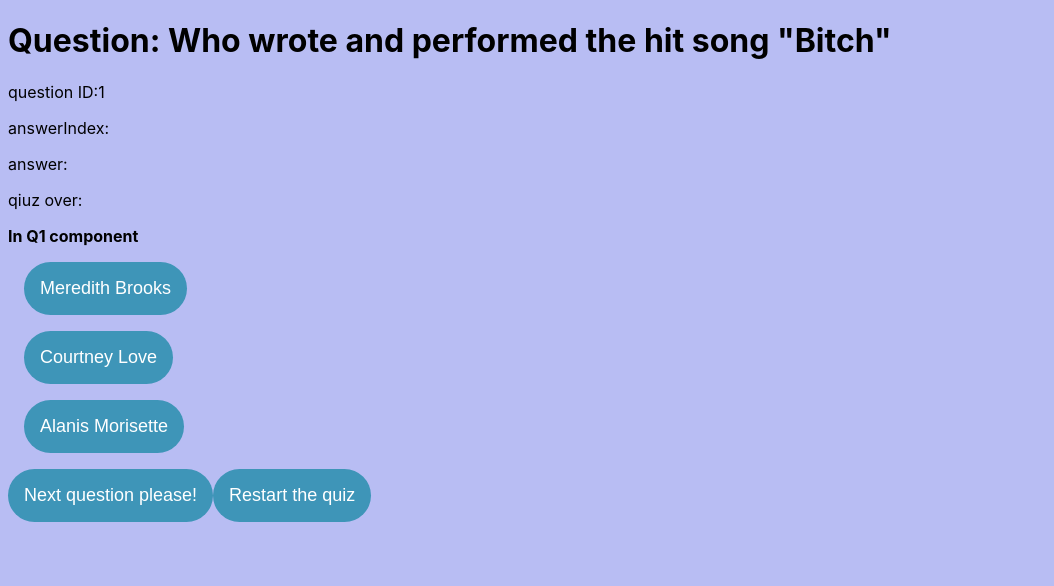
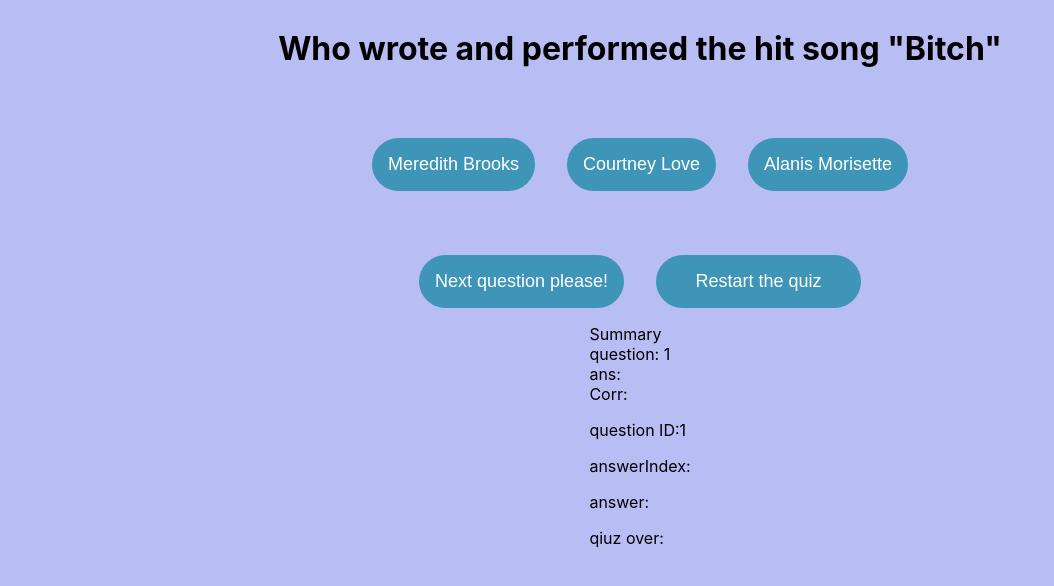
Before and after one commit to Technigo/project-redux-quiz, a React (Vite) app: page / in a window 1280 px wide. Shown: the top 586 px of the page, without its empty margins (0-1054 px from the left). Built offline with nearby package versions, Linux system fonts and the light colour scheme.

Commit message:
experimental code

```diff
--- a/src/components/CurrentQuestion.jsx
+++ b/src/components/CurrentQuestion.jsx
@@ -1,6 +1,7 @@
 import React, { useState } from "react";
 import { useSelector, useDispatch } from "react-redux";
 import { Options } from "./Options";
+import { Summary } from "./Summary";
 import { QuestionOne } from "./QuestionOne";
 import { restart, goToNextQuestion, submitAnswer } from "../reducers/quiz";
 
@@ -12,7 +13,8 @@
   const question = useSelector(
     (state) => state.quiz.questions[state.quiz.currentQuestionIndex]
   );
-  const isCorrect = useSelector((state) => state.quiz.answers);
+  const answersArray = useSelector((state) => state.quiz.answers);
+  const isCorrect = answersArray.map((obj) => console.log(obj.isCorrect));
   const quizOver = useSelector((state) => state.quiz.quizOver);
 
   const nextQuestion = () => {
@@ -45,17 +47,29 @@
   }
 
   return (
-    <div>
-      <h1>Question: {question.questionText}</h1>
-      <p>question ID:{question.id}</p>
-      <p>answerIndex:{question.answerIndex}</p>
-      <p>answer:{question.answer}</p>
-      <p>qiuz over:{quizOver}</p>
+    <div className="quiz-container">
+      <div className="question">
+        <h1>{question.questionText}</h1>
+      </div>
 
-      {/*question.id === 1 &&*/ <QuestionOne />}
-
-      <button onClick={nextQuestion}>Next question please!</button>
-      <button onClick={restartQuiz}>Restart the quiz</button>
+      <div className="question-options">
+        {/*question.id === 1 &&*/ <QuestionOne />}
+      </div>
+      <div className="footer">
+        <button onClick={nextQuestion} className="next">
+          Next question please!
+        </button>
+        <button onClick={restartQuiz} className="restart">
+          Restart the quiz
+        </button>
+      </div>
+      <div>
+        {1 === 1 && <Summary />}
+        <p>question ID:{question.id}</p>
+        <p>answerIndex:{question.answerIndex}</p>
+        <p>answer:{question.answer}</p>
+        <p>qiuz over:{quizOver}</p>
+      </div>
     </div>
   );
 };
--- a/src/components/QuestionOne.jsx
+++ b/src/components/QuestionOne.jsx
@@ -6,29 +6,33 @@
   const question = useSelector(
     (state) => state.quiz.questions[state.quiz.currentQuestionIndex]
   );
+  const answersArray = useSelector((state) => state.quiz.answers);
 
   const dispatch = useDispatch();
+
+  const isCorrect = answersArray.map((obj) => console.log(obj.isCorrect));
 
   const submit = (index) => {
     dispatch(submitAnswer({ questionId: question.id, answerIndex: index }));
 
     console.log("in submit ID", question.id);
     console.log("index", index);
+    answersArray.map((obj) => console.log(obj.isCorrect));
   };
 
   return (
     <div>
-      <b> In Q1 component</b>
-      <div>
-        <div className="option-button">
+      <div className="option-container">
+        <div className="option-button one">
           <button onClick={() => submit(0)}>{question.options[0]}</button>
         </div>
-        <div className="option-button">
+        <div className="option-button two">
           <button onClick={() => submit(1)}>{question.options[1]}</button>
         </div>
-        <div className="option-button">
+        <div className="option-button three">
           <button onClick={() => submit(2)}>{question.options[2]}</button>
         </div>
+        <div>{isCorrect === true && <div>that is correct</div>}</div>
       </div>
     </div>
   );
--- a/src/components/Summary.jsx
+++ b/src/components/Summary.jsx
@@ -1,5 +1,26 @@
 import React from "react";
+import { useSelector, useDispatch } from "react-redux";
 
 export const Summary = () => {
-  return <div>Summary</div>;
+  const question = useSelector(
+    (state) => state.quiz.questions[state.quiz.currentQuestionIndex]
+  );
+  const answersArray = useSelector((state) => state.quiz.answers);
+  let correct;
+  answersArray.map((obj) => (correct = obj.isCorrect));
+
+  //   const
+  return (
+    <div>
+      Summary
+      <div>question: {question.id}</div>
+      <div>
+        ans:{" "}
+        {answersArray.map((obj) =>
+          console.log("Summ:", obj.isCorrect, correct)
+        )}
+      </div>
+      <div>Corr: {correct}</div>
+    </div>
+  );
 };
```
